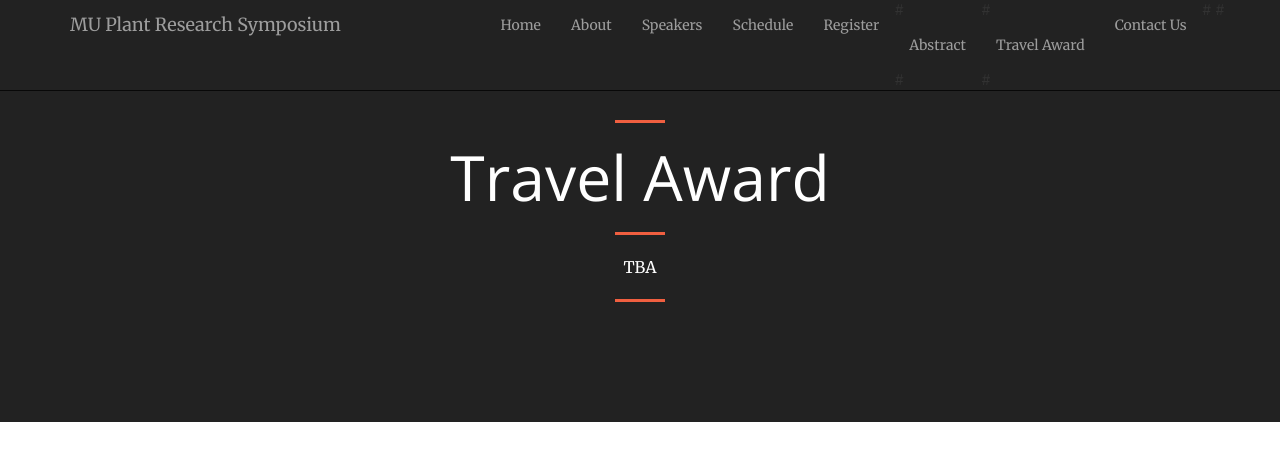
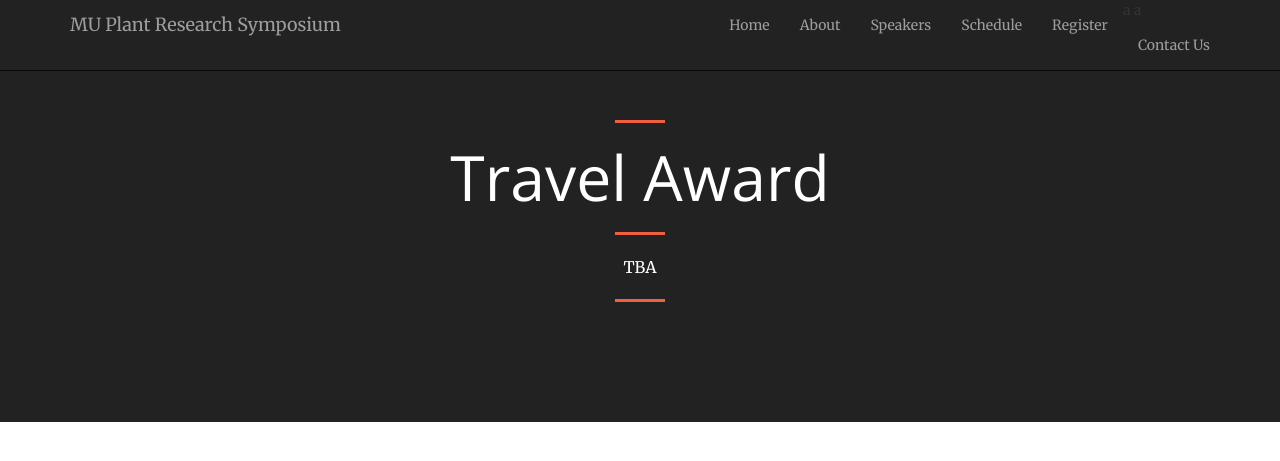
Before and after one commit to mupioneersymposium/mupioneersymposium.github.io, a Jekyll site: the page built from travel.md, in a window 1280 px wide. Shown: the top 461 px of the page. Built offline with Jekyll 4.4.1, drawn with Linux system fonts in a browser that asks for light colours.

Commit message:
Update nav.html

```diff
--- a/_includes/nav.html
+++ b/_includes/nav.html
@@ -30,13 +30,13 @@
                     <a class="page-scroll" href="register.html">Register</a>
                 </li>
                 <li>
-  #                  <a class="page-scroll" href="abstract.html">Abstract</a>
-  #              </li>
-  #              <li>
-  #                  <a class="page-scroll" href="travel.html">Travel Award</a>
-  #              </li>
-  #              <li>
-                    <a class="page-scroll" href="index.html#contact">Contact Us</a>
+ a <!--                  <a class="page-scroll" href="abstract.html">Abstract</a>
+              </li>
+               <li> a -->
+ a <!--                  <a class="page-scroll" href="travel.html">Travel Award</a>
+              </li>
+              <li> a -->
+                     <a class="page-scroll" href="index.html#contact">Contact Us</a>
                 </li>
             </ul>
         </div>
```
